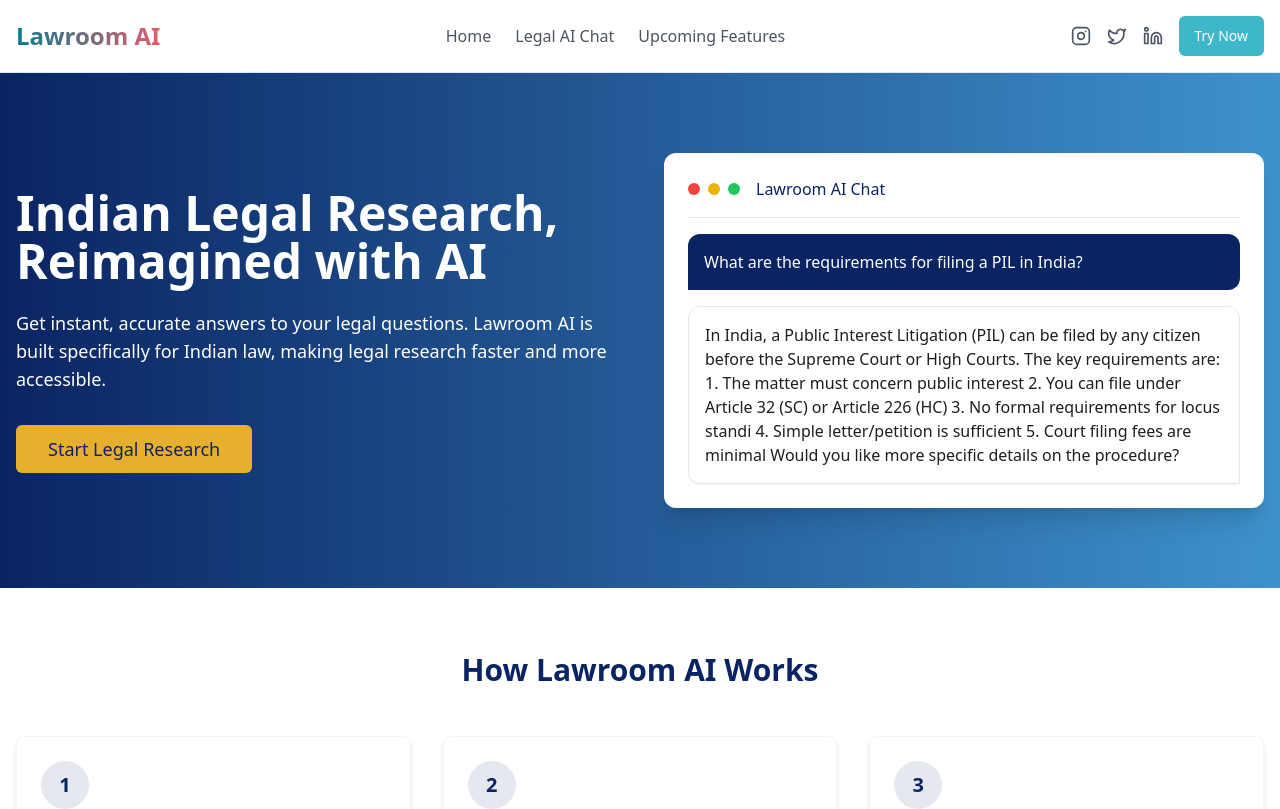
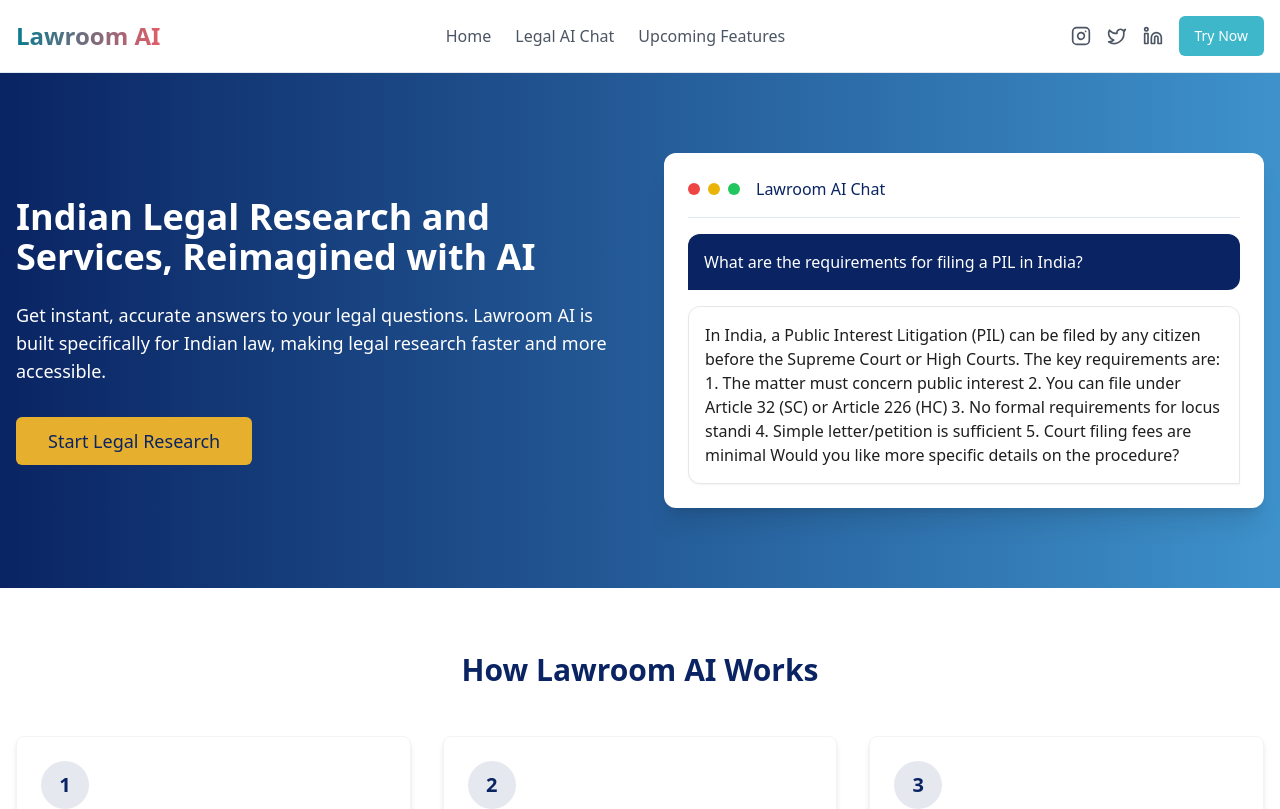
Before and after one commit to thisisvk45/Lawroom, a React (Vite) app: page / in a window 1280 px wide. Shown: the top 809 px of the page. Built offline with nearby package versions, Linux system fonts and the light colour scheme.

Commit message:
Visual edit in Lovable
Edited UI in Lovable

```diff
--- a/src/pages/Index.tsx
+++ b/src/pages/Index.tsx
@@ -1,12 +1,9 @@
-
 import { Button } from "@/components/ui/button";
 import { Link } from "react-router-dom";
 import Header from "@/components/Header";
 import Footer from "@/components/Footer";
-
 const Index = () => {
-  return (
-    <div className="min-h-screen flex flex-col">
+  return <div className="min-h-screen flex flex-col">
       <Header />
 
       <main className="flex-grow">
@@ -15,9 +12,7 @@ const Index = () => {
           <div className="container mx-auto px-4">
             <div className="grid grid-cols-1 md:grid-cols-2 gap-12 items-center">
               <div>
-                <h1 className="text-4xl md:text-5xl font-bold mb-6">
-                  Indian Legal Research, Reimagined with AI
-                </h1>
+                <h1 className="text-4xl mb-6 md:text-4xl font-semibold">Indian Legal Research and Services, Reimagined with AI</h1>
                 <p className="text-lg mb-8">
                   Get instant, accurate answers to your legal questions. Lawroom AI is built specifically for Indian law, making legal research faster and more accessible.
                 </p>
@@ -173,8 +168,6 @@ const Index = () => {
       </main>
 
       <Footer />
-    </div>
-  );
+    </div>;
 };
-
 export default Index;
```
